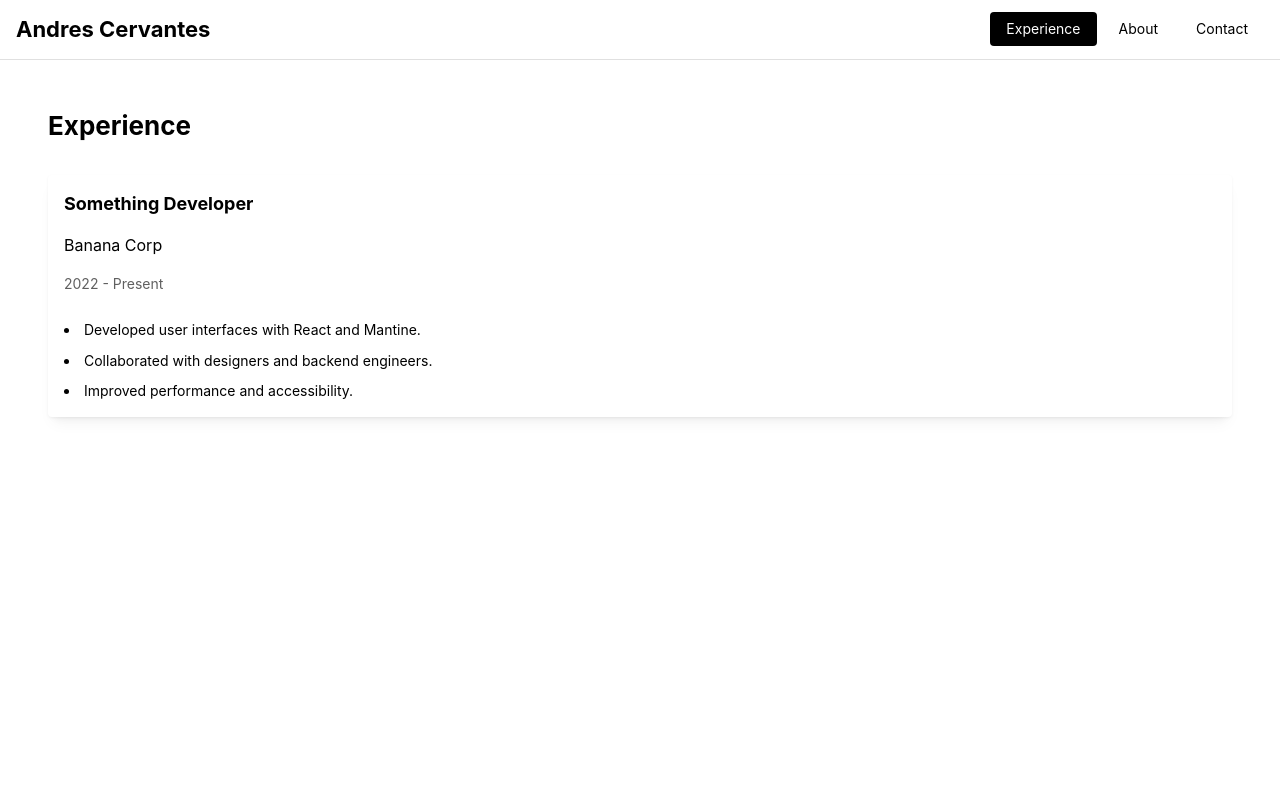
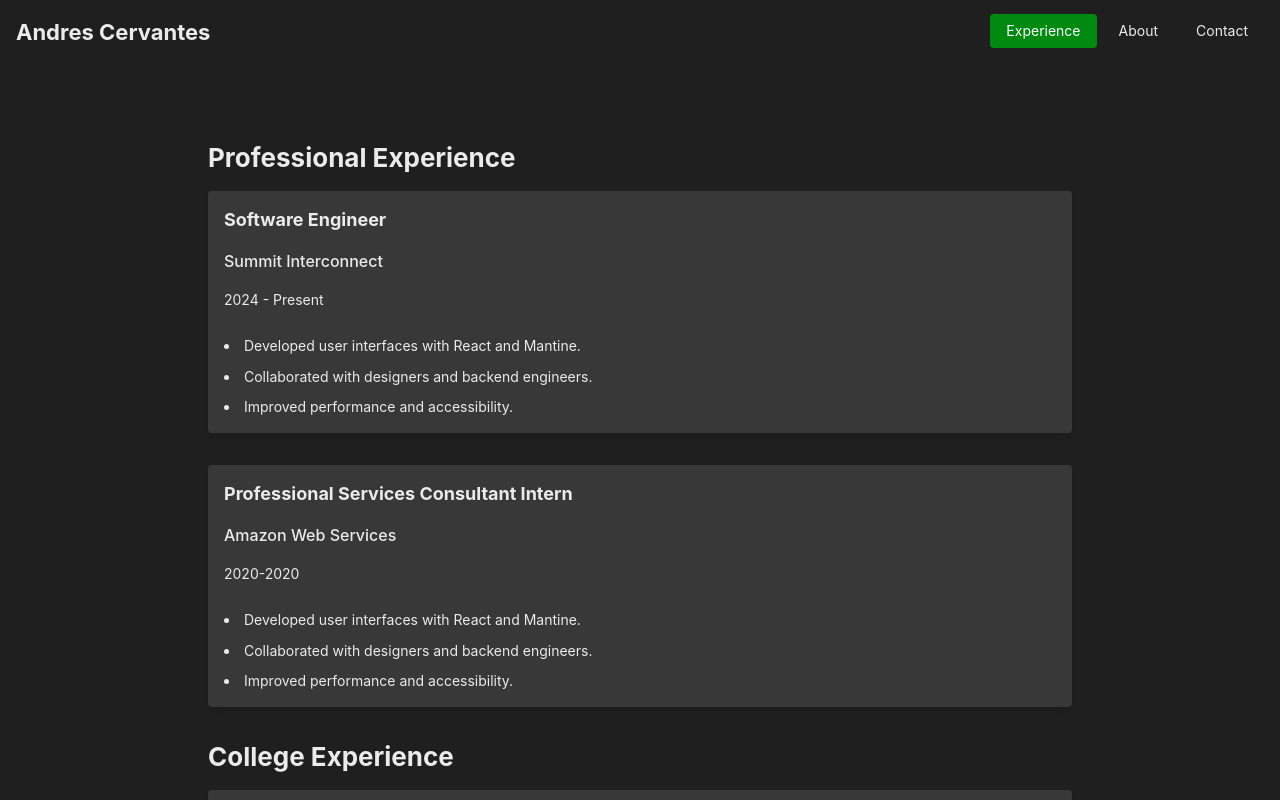
Before and after one commit to cervand/cervand.github.io, a React (Vite) app: page / in a window 1280 px wide. Shown: the top 800 px of the page. Built offline with nearby package versions, Linux system fonts and the light colour scheme.

Commit message:
Enhance styling and structure across components; update theme colors and layout

```diff
--- a/src/App.jsx
+++ b/src/App.jsx
@@ -1,6 +1,6 @@
 // src/App.jsx
 import { useState } from 'react';
-import { MantineProvider, AppShell, Grid } from '@mantine/core';
+import { MantineProvider, AppShell, Grid, Container } from '@mantine/core';
 import '@mantine/core/styles.css';
 import Navbar from './components/NavBar';
 import MobileMenu from './components/MobileMenu';
@@ -13,7 +13,7 @@ function App() {
   // Custom black & white theme
   const theme = {
     colors: {
-      brand: ['#FFFFFF', '#000000ff', '#EBEBEB', '#D6D6D6', '#C2C2C2', '#A3A3A3', '#858585', '#666666', '#383838', '#000000'],
+      brand: ['#1f1f1fff', '#008a10ff', '#EBEBEB', '#D6D6D6', '#C2C2C2', '#A3A3A3', '#858585', '#666666', '#383838', '#000000'],
       gray: ['#c1c1c1', '#b0b0b0', '#a0a0a0', '#909090', '#808080',
              '#707070', '#606060', '#505050', '#404040', '#303030'
       ],
@@ -36,7 +36,9 @@ function App() {
         }}
         padding="md"
       >
-        <AppShell.Header style={{ borderBottom: '1px solid #e0e0e0' }}>
+        <AppShell.Header
+          style={{ borderBottom: 0 }}
+        >
           <Navbar
             opened={opened}
             setOpened={setOpened}
@@ -55,8 +57,10 @@ function App() {
           />
         </AppShell.Aside>
 
-        <AppShell.Main>
-          <TabContent activeTab={activeTab} />
+        <AppShell.Main bg="brand.0">
+          <Container size="md" px="md" py="xl">
+            <TabContent activeTab={activeTab} />
+          </Container>
         </AppShell.Main>
       </AppShell>
     </MantineProvider>
--- a/src/components/AboutTab.jsx
+++ b/src/components/AboutTab.jsx
@@ -4,8 +4,8 @@ import { Title, Text, Stack } from '@mantine/core';
 function AboutTab() {
   return (
     <Stack>
-      <Title order={2} mb="md">About</Title>
-      <Text>
+      <Title order={2} mb="md" c="brand.2">About</Title>
+      <Text c="brand.2">
         Information about me and my background will be displayed here.
       </Text>
     </Stack>
--- a/src/components/ContactTab.jsx
+++ b/src/components/ContactTab.jsx
@@ -4,8 +4,8 @@ import { Title, Text, Stack } from '@mantine/core';
 function ContactTab() {
   return (
     <Stack>
-      <Title order={2} mb="md">Contact</Title>
-      <Text>
+      <Title order={2} mb="md" c="brand.2">Contact</Title>
+      <Text c="brand.2">
         My contact information and ways to reach me will be displayed here.
       </Text>
     </Stack>
--- a/src/components/ExperienceTab.jsx
+++ b/src/components/ExperienceTab.jsx
@@ -4,8 +4,33 @@ import Role from './Role';
 
 function ExperienceTab() {
   return (
-    <Stack>
-      <Title order={2} mb="md">Experience</Title>
+    <Stack spacing="xl">
+      <Stack spacing="md">
+        <Title order={2} c="brand.2">Professional Experience</Title>
+        <Role
+          title="Software Engineer"
+          company="Summit Interconnect"
+          date="2024 - Present"
+          bullets={[
+            "Developed user interfaces with React and Mantine.",
+            "Collaborated with designers and backend engineers.",
+            "Improved performance and accessibility."
+          ]}
+        />
+        <Role
+          title="Professional Services Consultant Intern"
+          company="Amazon Web Services"
+          date="2020-2020"
+          bullets={[
+            "Developed user interfaces with React and Mantine.",
+            "Collaborated with designers and backend engineers.",
+            "Improved performance and accessibility."
+          ]}
+        />
+      </Stack>
+
+      <Stack spacing="md">
+        <Title order={2} c="brand.2">College Experience</Title>
         <Role
           title="Something Developer"
           company="Banana Corp"
@@ -17,6 +42,7 @@ function ExperienceTab() {
           ]}
         />
       </Stack>
+    </Stack>
   );
 }
 
--- a/src/components/MobileMenu.jsx
+++ b/src/components/MobileMenu.jsx
@@ -2,19 +2,13 @@ import { Box, Tabs } from '@mantine/core';
 
 function MobileMenu({ activeTab, setActiveTab }) {
   return (
-    <Box
-      h="100%"
-      bg="white"
-      ml="auto"
-      mt="md"
-      mr="xs"
-    >
+    <Box h="100%" bg="brand.8" ml="auto" mt="md" mr="xs">
       <Tabs
         value={activeTab}
         onChange={setActiveTab}
         orientation="vertical"
         variant="pills"
-        color="brand.9"
+        color="brand.1"
       >
         <Tabs.List>
           <Tabs.Tab value="experience" mb="sm">Experience</Tabs.Tab>
--- a/src/components/NavBar.jsx
+++ b/src/components/NavBar.jsx
@@ -3,11 +3,25 @@ import { Group, Burger, Tabs, Title } from '@mantine/core';
 
 function NavBar({ opened, setOpened, activeTab, setActiveTab }) {
   return (
-    <Group justify="space-between" align="center" px="md" py="sm">
-      <Title order={3} fw={700} c="brand.1">
+    <Group
+      justify="space-between"
+      align="flex-end"
+      px="md"
+      py="sm"
+      h="100%"
+      bg="brand.0"
+      c="brand.2"
+    >
+      <Title order={3} fw={700}>
         Andres Cervantes
       </Title>
-      <Tabs value={activeTab} onChange={setActiveTab} visibleFrom="sm" variant='pills' color="brand.1">
+      <Tabs
+        value={activeTab}
+        onChange={setActiveTab}
+        visibleFrom="sm"
+        variant="pills"
+        color="brand.1"
+      >
         <Tabs.List>
           <Tabs.Tab value="experience">Experience</Tabs.Tab>
           <Tabs.Tab value="about">About</Tabs.Tab>
--- a/src/components/Role.jsx
+++ b/src/components/Role.jsx
@@ -2,11 +2,11 @@ import { Card, Title, Text, List, Stack } from '@mantine/core';
 
 function Role({ title, company, date, bullets = [] }) {
   return (
-    <Card shadow="sm" padding="md" mb="md">
+    <Card shadow="sm" padding="md" mb="md" bg="brand.8" c="brand.2">
       <Stack spacing="xs">
         <Title order={4}>{title}</Title>
-        <Text weight={500}>{company}</Text>
-        <Text size="sm" c="dimmed">{date}</Text>
+        <Text fw={500}>{company}</Text>
+        <Text size="sm" c="brand.2">{date}</Text>
         {bullets.length > 0 && (
           <List spacing="xs" size="sm" mt="xs">
             {bullets.map((point, idx) => (
--- a/src/components/TabContent.jsx
+++ b/src/components/TabContent.jsx
@@ -9,7 +9,7 @@ function TabContent({ activeTab }) {
     <Paper
       p="xl"
       radius="md"
-      bg="white"
+      bg="brand.0"
     >
       {activeTab === 'experience' && <ExperienceTab />}
       {activeTab === 'about' && <AboutTab />}
```
Lines whose indentation alone changed are shown as unchanged.
